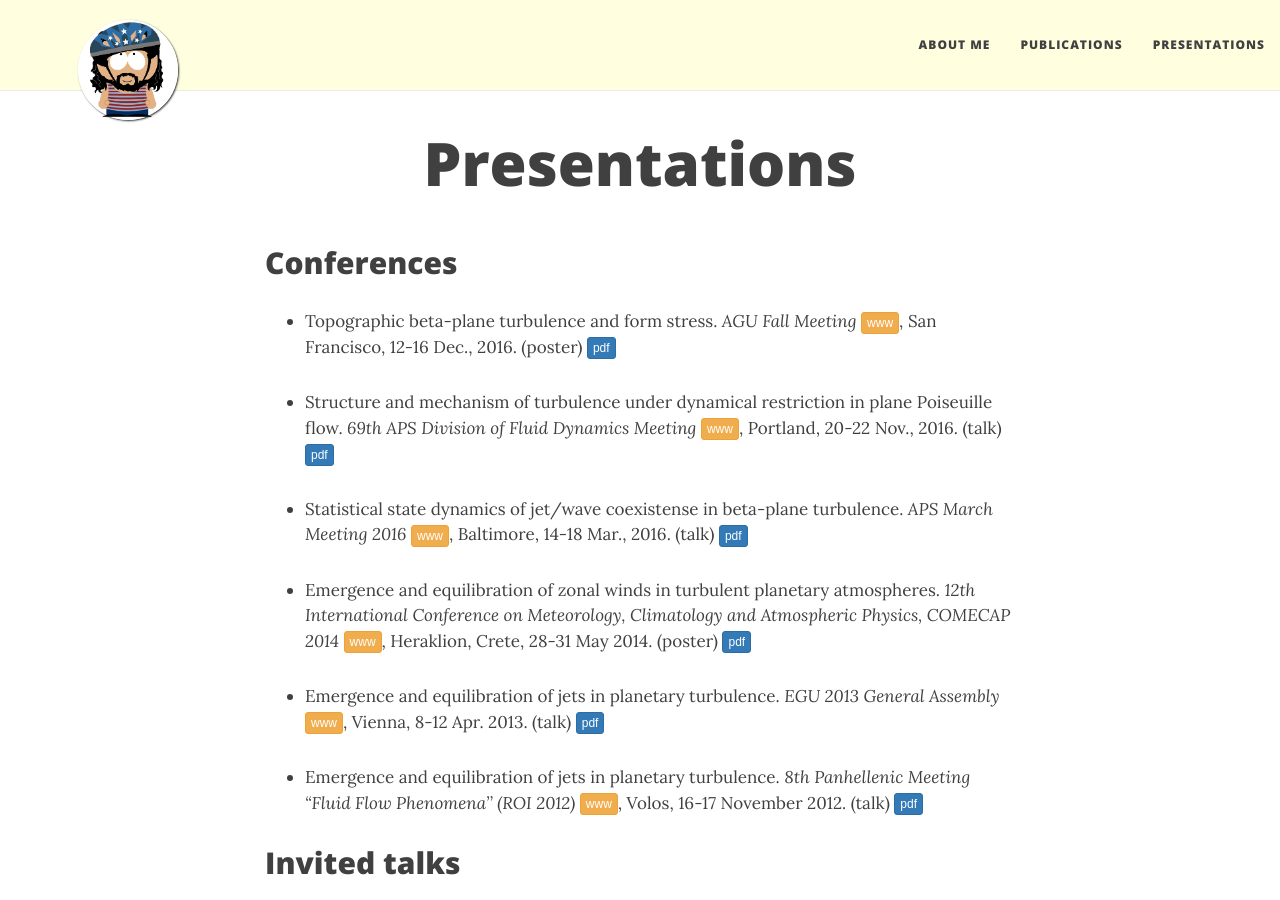
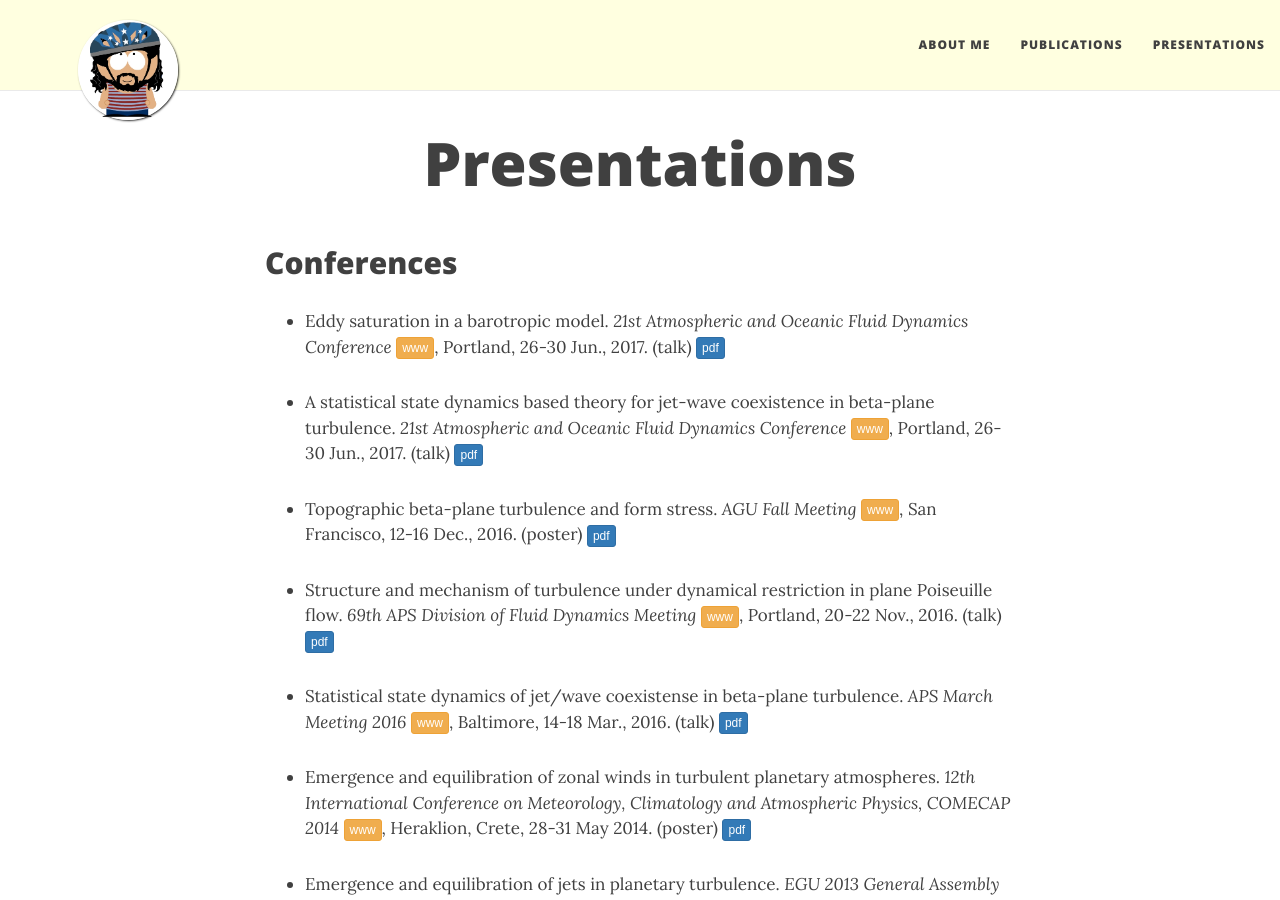
Before and after one commit to navidcy/navidcy.github.io, a Jekyll site: the page built from presentations.md, in a window 1280 px wide and 900 px high. Built offline with Jekyll 4.4.1, drawn with Linux system fonts in a browser that asks for light colours; nearby versions of some CDN libraries.

Commit message:
added AOFD talk and poster

```diff
--- a/presentations.md
+++ b/presentations.md
@@ -5,6 +5,10 @@
 ---
 
 ## Conferences
+
+- Eddy saturation in a barotropic model. _21st Atmospheric and Oceanic Fluid Dynamics Conference_ [<span class="btn btn-warning btn-xs{{end}}" style="font-family:sans-serif;">www</span>][AOFD17-site], Portland, 26-30 Jun., 2017. (talk) [<span class="btn btn-primary btn-xs{{end}}" style="font-family:sans-serif;">pdf</span>][AOFD17-talk]
+
+- A statistical state dynamics based theory for jet-wave coexistence in beta-plane turbulence. _21st Atmospheric and Oceanic Fluid Dynamics Conference_ [<span class="btn btn-warning btn-xs{{end}}" style="font-family:sans-serif;">www</span>][AOFD17-site], Portland, 26-30 Jun., 2017. (talk) [<span class="btn btn-primary btn-xs{{end}}" style="font-family:sans-serif;">pdf</span>][AOFD17-poster]
 
 - Topographic beta-plane turbulence and form stress. _AGU Fall Meeting_ [<span class="btn btn-warning btn-xs{{end}}" style="font-family:sans-serif;">www</span>][AGU16-site], San Francisco, 12-16 Dec., 2016. (poster) [<span class="btn btn-primary btn-xs{{end}}" style="font-family:sans-serif;">pdf</span>][AGU16-poster]
 
@@ -59,7 +63,8 @@
 [GFD_July2016]: GFD-2016.pdf
 [APSDFD16]: APS-DFD-2016.pdf
 [AGU16-poster]: AGU2016_poster.pdf
-
+[AOFD17-talk]: AOFD_Jun2017.pdf
+[AOFD17-poster]: AOFD_Jun2017-poster.pdf
 
 [comecap2016-s3t_eckhaus]: S3T_eckhaus-comecap-2016.pdf
 [comecap2016-s3t_stab]: S3T_stab_comecap-2016.pdf
```
Also changed, not shown: other parts of presentations.md (+1 -0 lines).
